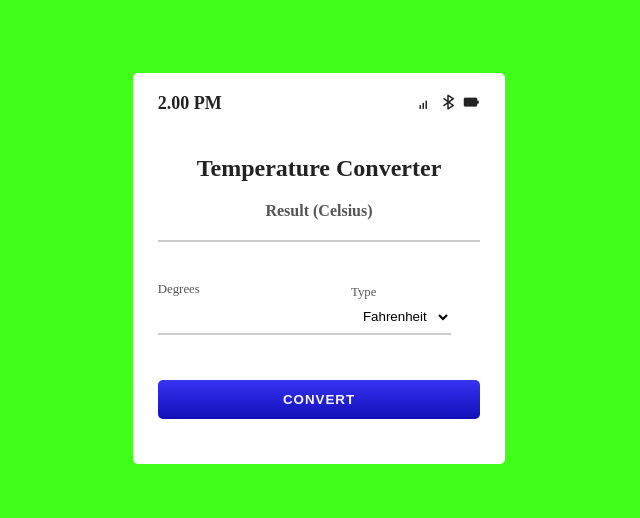
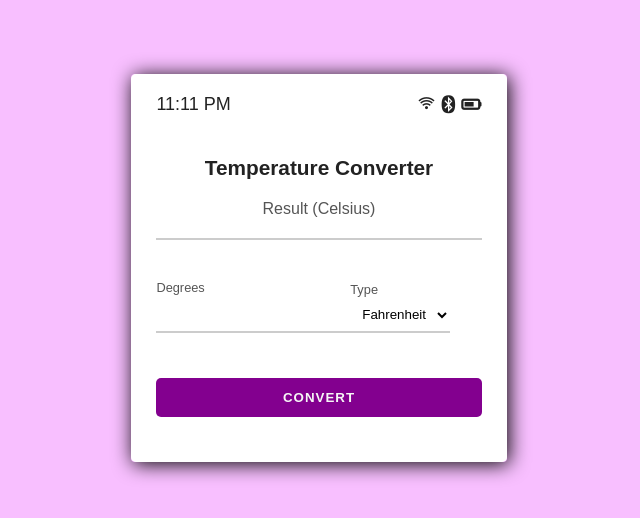
Before and after one commit to bichitrabehera/Temperature-Converter, a plain HTML site: page index.html in a window 1280 px wide. Shown: the part 132-650 px from the top of the page, without its empty margins (321-961 px from the left). Drawn offline with nearby package versions, Linux system fonts and the light colour scheme.

Commit message:
apdated ui

```diff
--- a/css/styles.css
+++ b/css/styles.css
@@ -5,8 +5,7 @@
   }
 
   body {
-    background-color: #40ff19;
-    background: linear-gradient(90deg, #40ff19 0%, #40ff19 100%);
+    background-color: #f8bfff;
     color: #222;
     font-size: 1rem;
     display: flex;
@@ -14,6 +13,12 @@
     align-items: center;
     width: 100vw;
     height: 100vh;
+    font-family: sans-serif;
+  }
+
+  .container{
+    box-shadow: 2px 2px 20px rgb(0, 0, 0);
+    border-radius: 4px;
   }
 
   .mobile {
@@ -21,7 +26,7 @@
     justify-content: space-between;
     margin-bottom: 40px;
     font-size: 18px;
-    font-weight: 700;
+    font-weight: 500;
   }
 
   .temperature-converter {
@@ -41,7 +46,7 @@
 
   .title {
     color: #222;
-    font-size: 1.5rem;
+    font-size: 1.3rem;
     text-align: center;
   }
   .result {
@@ -51,7 +56,7 @@
   .result-heading {
     color: #555;
     font-size: 1rem;
-    font-weight: 600;
+
   }
   .celsius-value {
     border-bottom: 2px solid #ccc;
@@ -73,7 +78,8 @@
     margin-bottom: 15px;
   }
   input:focus {
-    border: 1px solid #4c49f3;
+    border: 1px solid #000000;
+    border-radius: 4px;
   }
   .degree-type {
     display: flex;
@@ -87,11 +93,13 @@
     width: 60%;
   }
   option {
-    background-color: #81ec29;
+    background-color: #000000;
     color: #f6f6f6;
+    border-radius: 4px;
   }
+
   #convert-btn {
-    background: linear-gradient(to bottom, #3633f3, #120fb9);
+    background-color: hsl(295, 100%, 28%);
     border: none;
     outline: none;
     border-radius: 5px;
@@ -105,10 +113,8 @@
     transition: all 0.3s ease-in;
   }
   #convert-btn:hover {
-    background: linear-gradient(to bottom, #80ff18, #8ddd25);
+  background-color: green;
   }
-
-  /* Add a right margin to each icon */
 
   .fa {
     margin-left: -12px;
--- a/index.html
+++ b/index.html
@@ -1,29 +1,34 @@
 <!DOCTYPE html>
 <html lang="en">
+
 <head>
   <meta charset="UTF-8" />
   <meta name="viewport" content="width=device-width, initial-scale=1.0" />
   <title>Temperature Converter</title>
-     <!-- css link -->
+
   <link rel="stylesheet" href="css/styles.css" />
 
-     <!-- box icons -->
-     <link rel="stylesheet"
-   href="https://unpkg.com/boxicons@latest/css/boxicons.min.css">
 
-       <!-- font awesome -->
+  <link rel="stylesheet" href="https://unpkg.com/boxicons@latest/css/boxicons.min.css">
+
+  <link rel="stylesheet" href="https://cdnjs.cloudflare.com/ajax/libs/font-awesome/6.6.0/css/all.min.css"
+    integrity="sha512-Kc323vGBEqzTmouAECnVceyQqyqdsSiqLQISBL29aUW4U/M7pSPA/gEUZQqv1cwx4OnYxTxve5UMg5GT6L4JJg=="
+    crossorigin="anonymous" referrerpolicy="no-referrer" />
+
+
   <link rel="stylesheet" href="https://cdnjs.cloudflare.com/ajax/libs/font-awesome/4.7.0/css/font-awesome.min.css">
 
 </head>
+
 <body>
   <div class="container">
     <div class="temperature-converter">
       <div class="mobile">
-                 <p class="time">2.00 PM</p>
+        <p class="time">11:11 PM</p>
         <div>
-                     <i class='bx bx-signal-3'></i>
-                     <i class='bx bx-bluetooth' ></i>
-                     <i class='bx bxs-battery' ></i>
+          <i class='bx bx-wifi'></i>
+          <i class="fa-brands fa-bluetooth"></i>
+          <i class="fa-solid fa-battery-three-quarters"></i>
         </div>
       </div>
 
@@ -34,15 +39,15 @@
         <h2 class="celsius-value" id="celsius"></h2>
       </div>
 
-             <!-- input field -->
+
       <div class="degree-type">
-                 <!-- for degrees -->
+
         <div class="degree-field">
           <label for="degree">Degrees</label>
           <input type="number" name="degree" id="degree" />
         </div>
 
-               <!-- for option selection -->
+
         <div class="temp-field">
           <label for="temp-type">Type</label>
           <select name="temperatures" id="temp-type" autocomplete="on">
@@ -55,7 +60,8 @@
 
     </div>
   </div>
-     <!-- script tags -->
+
   <script src="js/app.js"></script>
 </body>
+
 </html>
--- a/js/app.js
+++ b/js/app.js
@@ -1,4 +1,4 @@
-// script.js
+
 const celsiusField = document.querySelector("#celsius");
 const degree = document.querySelector("#degree");
 const convertBtn = document.querySelector("#convert-btn");
```
Lines whose indentation alone changed are shown as unchanged.
